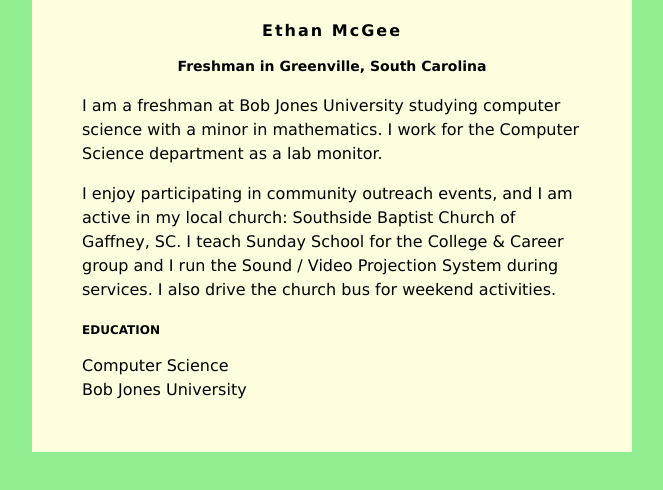
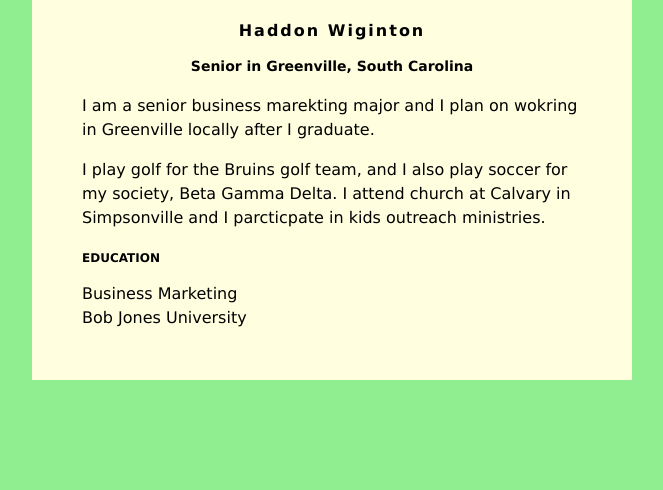
Before and after one commit to haddonwig/haddonwig.github.io, a plain HTML site: page index.html in a window 1280 px wide. Shown: the whole page, without its empty margins (308-971 px from the left). Drawn offline with Linux system fonts and the light colour scheme.

Commit message:
Update index.html

```diff
--- a/index.html
+++ b/index.html
@@ -21,16 +21,16 @@
 </head>
 <body>
 <div id="content">
-<h1>Ethan McGee</h1>
-<h2>Freshman in Greenville, South Carolina</h2>
-<p>I am a freshman at Bob Jones University studying computer science with a minor in mathematics. I work for the Computer Science department as a lab monitor.</p>
+<h1>Haddon Wiginton</h1>
+<h2>Senior in Greenville, South Carolina</h2>
+<p>I am a senior business marekting major and I plan on wokring in Greenville locally after I graduate.</p>
 <p>
-I enjoy participating in community outreach events, and I am active in my local church: Southside Baptist Church of Gaffney, SC. I teach Sunday School for the College &amp; Career group and I run the Sound / Video Projection System during services. I also drive the church bus for weekend activities.
+I play golf for the Bruins golf team, and I also play soccer for my society, Beta Gamma Delta. I attend church at Calvary in Simpsonville and I parcticpate in kids outreach ministries.
 </p>
 <p>
 </p>
         <h3>EDUCATION</h3>
-        Computer Science<br />
+        Business Marketing<br />
         Bob Jones University
 </div>
 </body>
```
